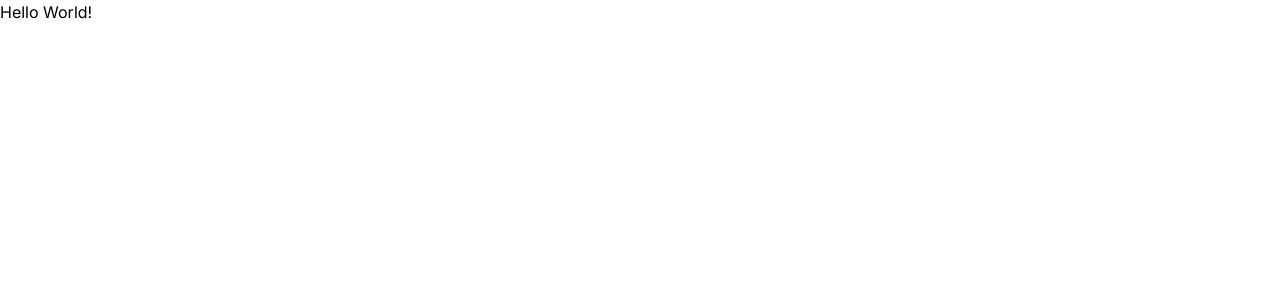
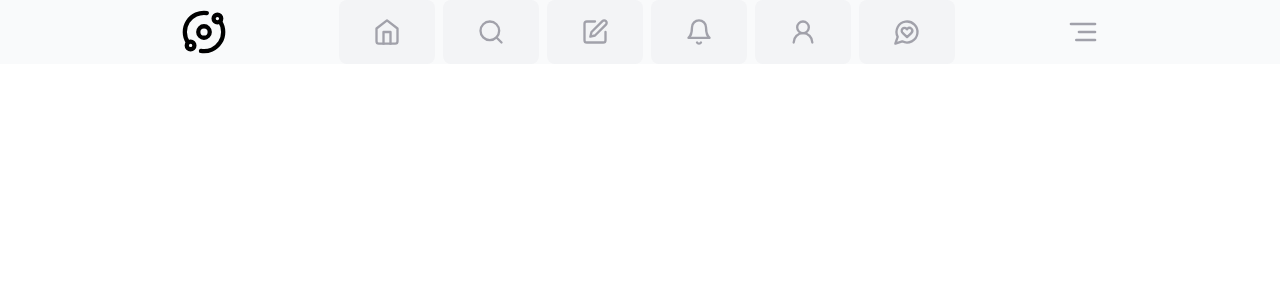
Before and after one commit to hungcqa23/instalite, a Next.js app: page / in a window 1280 px wide. Shown: the top 300 px of the page. Built offline with nearby package versions, Linux system fonts and the light colour scheme.

Commit message:
style: add style for header

```diff
--- a/package.json
+++ b/package.json
@@ -23,7 +23,7 @@
     "tailwindcss-animate": "^1.0.7"
   },
   "devDependencies": {
-    "@floating-ui/react": "^0.26.5",
+    "@floating-ui/react": "^0.26.9",
     "@types/node": "^20",
     "@types/react": "^18",
     "@types/react-dom": "^18",
--- a/src/app/page.tsx
+++ b/src/app/page.tsx
@@ -1,3 +1,9 @@
+import Header from '@/components/ui/header';
+
 export default function Home() {
-  return <div>Hello World!</div>;
+  return (
+    <div>
+      <Header />
+    </div>
+  );
 }
--- a/src/components/ui/header.tsx
+++ b/src/components/ui/header.tsx
@@ -1,8 +1,40 @@
+import {
+  Home,
+  Search,
+  SquarePen,
+  Bell,
+  UserRound,
+  MessageCircleHeartIcon,
+  AlignRightIcon
+} from 'lucide-react';
 import Image from 'next/image';
 export default function Header() {
   return (
-    <header className='h-16 w-full bg-gray-50'>
-      <Image src='/orbit.svg' alt='logo' width={56} height={56} />
+    <header className='flex h-16 w-full items-center justify-center gap-28 bg-gray-50'>
+      <Image src='/orbit.svg' alt='logo' width={46} height={46} />
+      <div className='flex gap-2'>
+        <button className='flex h-16 w-24 items-center justify-center rounded-lg bg-gray-100 hover:bg-gray-200'>
+          <Home className='h-7 w-7 text-zinc-400' />
+        </button>
+        <button className='flex h-16 w-24 items-center justify-center rounded-lg bg-gray-100 hover:bg-gray-200'>
+          <Search className='h-7 w-7 text-zinc-400' />
+        </button>
+        <button className='flex h-16 w-24 items-center justify-center rounded-lg bg-gray-100 hover:bg-gray-200'>
+          <SquarePen className='h-7 w-7 text-zinc-400' />
+        </button>
+        <button className='flex h-16 w-24 items-center justify-center rounded-lg bg-gray-100 hover:bg-gray-200'>
+          <Bell className='h-7 w-7 text-zinc-400' />
+        </button>
+        <button className='flex h-16 w-24 items-center justify-center rounded-lg bg-gray-100 hover:bg-gray-200'>
+          <UserRound className='h-7 w-7 text-zinc-400' />
+        </button>
+        <button className='flex h-16 w-24 items-center justify-center rounded-lg bg-gray-100 hover:bg-gray-200'>
+          <MessageCircleHeartIcon className='h-7 w-7 text-zinc-400' />
+        </button>
+      </div>
+      <button className='duration-400 flex h-8 w-8 items-center justify-center rounded-lg text-zinc-400 transition-colors hover:text-black'>
+        <AlignRightIcon className='h-8 w-8' />
+      </button>
     </header>
   );
 }
--- /dev/null
+++ b/src/components/ui/popover.tsx
@@ -0,0 +1,94 @@
+import {
+  shift,
+  useFloating,
+  flip,
+  FloatingPortal,
+  type Placement,
+  arrow,
+  FloatingArrow,
+  autoUpdate,
+  useClick,
+  useInteractions,
+  offset,
+  useHover,
+  safePolygon
+} from '@floating-ui/react';
+// import { motion } from 'framer-motion';
+import { ElementType, useId, useRef, useState } from 'react';
+
+interface Props {
+  children: React.ReactNode;
+  renderPopover: React.ReactNode;
+  className?: string;
+  as?: ElementType;
+  placement: Placement;
+  hasArrow?: boolean;
+  offsetNum?: number;
+  initialOpen?: boolean;
+  action?: 'click' | 'hover' | null;
+  onOpenChange?: React.Dispatch<React.SetStateAction<boolean>>;
+}
+export default function Popover({
+  children,
+  hasArrow,
+  className,
+  as: Element = 'div',
+  renderPopover,
+  placement = 'top',
+  offsetNum = 0,
+  initialOpen = false
+}: Props) {
+  const [isOpen, setIsOpen] = useState(initialOpen);
+  const id = useId();
+
+  const arrowRef = useRef<SVGSVGElement>(null);
+  const { refs, floatingStyles, context } = useFloating({
+    open: isOpen,
+    onOpenChange: setIsOpen,
+    placement,
+    transform: false,
+    whileElementsMounted: autoUpdate,
+    middleware: [
+      shift(),
+      flip(),
+      arrow({ element: arrowRef }),
+      offset(offsetNum)
+    ]
+  });
+
+  // const hover = useHover(context, { handleClose: safePolygon() });
+  const click = useClick(context);
+  const { getReferenceProps, getFloatingProps } = useInteractions([click]);
+
+  return (
+    <Element
+      className={className}
+      {...getReferenceProps()}
+      ref={refs.setReference}
+    >
+      {children}
+
+      {isOpen && (
+        <FloatingPortal id={id}>
+          <div
+            {...getFloatingProps()}
+            ref={refs.setFloating}
+            style={floatingStyles}
+          >
+            <div>
+              {hasArrow && (
+                <FloatingArrow
+                  ref={arrowRef}
+                  context={context}
+                  className='fill-white'
+                  tipRadius={0}
+                />
+              )}
+              {renderPopover}
+            </div>
+          </div>
+        </FloatingPortal>
+      )}
+    </Element>
+  );
+}
```
Also changed, not shown: 1 other file (tests, documents, lock files or other folders).
